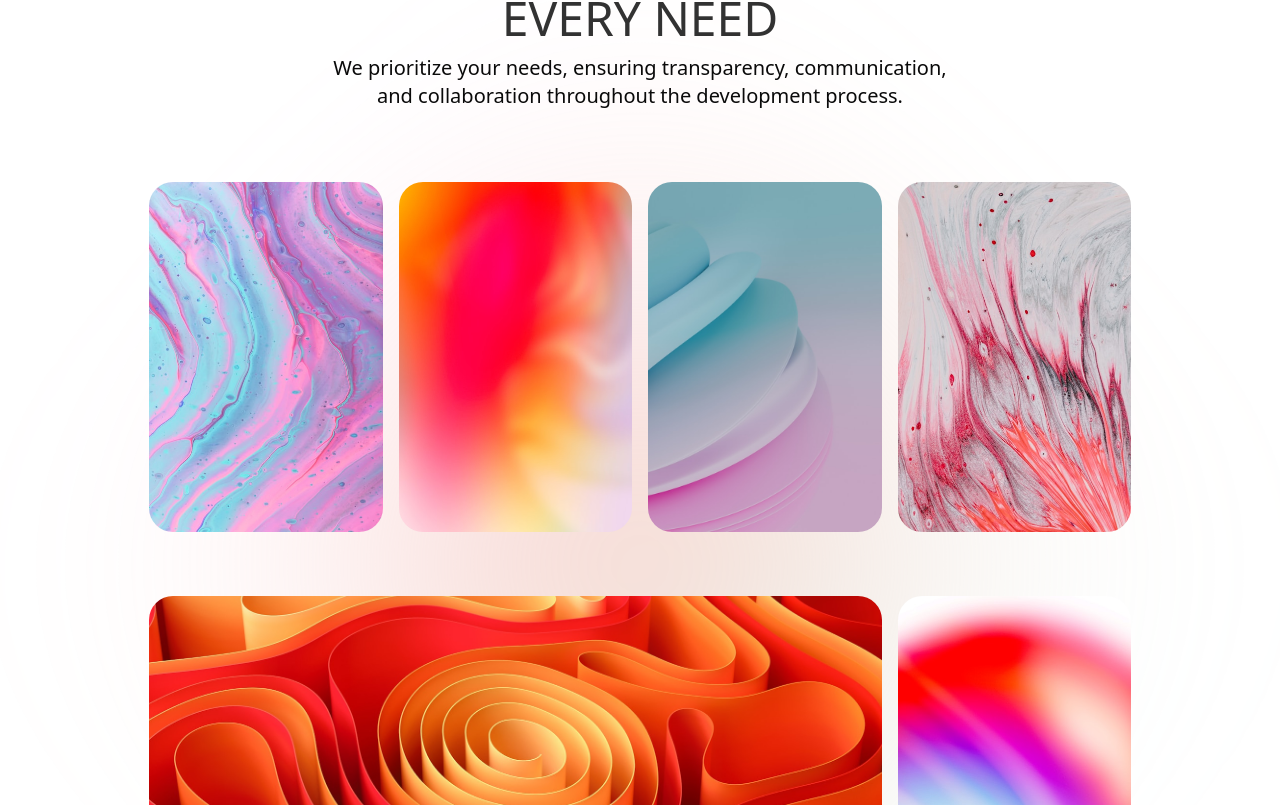
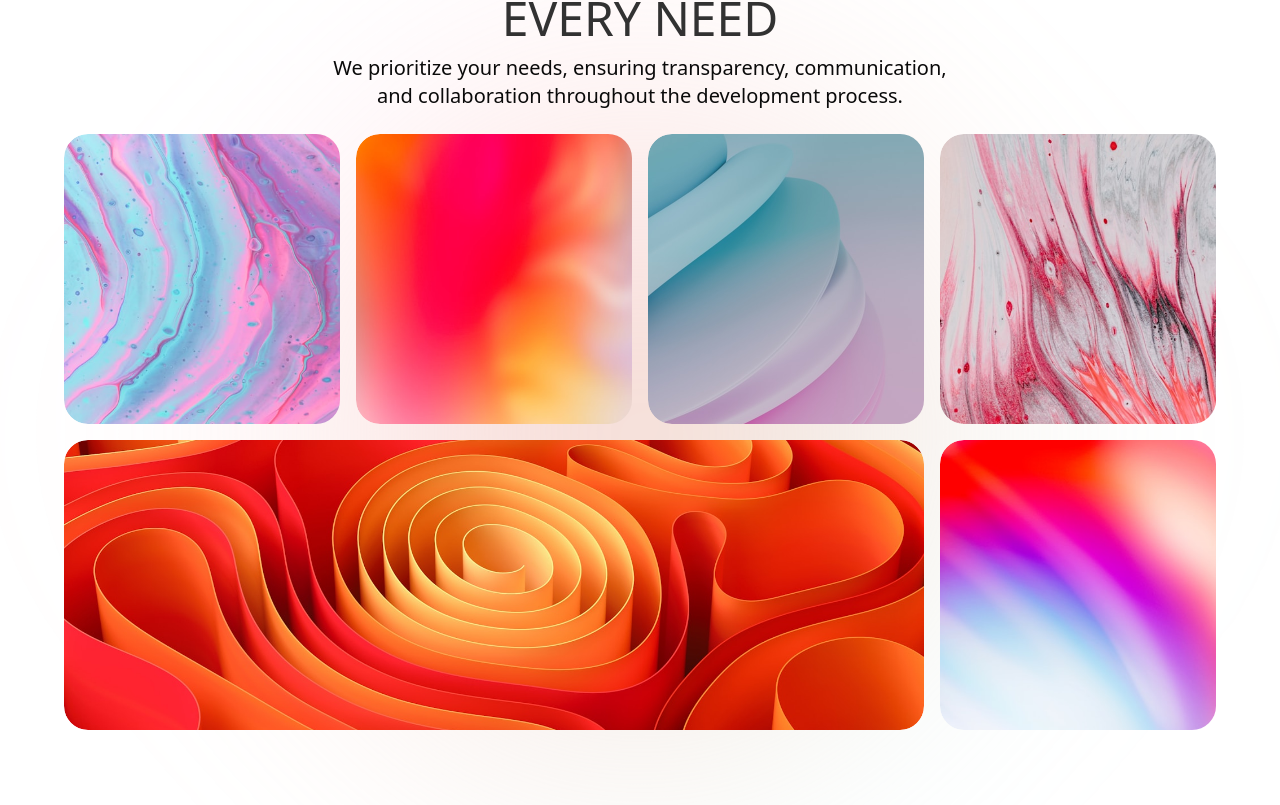
Before and after one commit to Maryammuhammadafzal/Software-house-Landing-page, a Next.js app: page / in a window 1280 px wide. Shown: the part 3435-4240 px from the top of the page. Built offline with nearby package versions, Linux system fonts and the light colour scheme.

Commit message:
created portfolio section

```diff
--- a/app/portfolio/app.tsx
+++ b/app/portfolio/app.tsx
@@ -26,7 +26,7 @@ const PortfolioPage = () => {
                 and collaboration throughout the development process.
               </p>
             </div>
-            <section className="p-6 flex justify-center items-center w-full h-full relative">
+            <section className=" flex justify-center items-center w-full h-full relative">
               <div className="w-full h-full absolute top-0 left-0 p-3 flex justify-center items-center -z-10">
                 <div className=" w-[400px] h-[400px] bg-gradient-to-r from-[#FB8FD7] via-[#FDB67F] to-[#8DECFF] blur-[151px] rotate-45 rounded-full "></div>
               </div>
@@ -35,7 +35,7 @@ const PortfolioPage = () => {
                   <Card
                     key={index}
                     className={`
-        w-full overflow-hidden rounded-xl bg-transparent border-none shadow-none
+        w-full overflow-hidden rounded-3xl bg-transparent p-0 border-none shadow-none
         ${
           index === 4
             ? "col-span-1 sm:col-span-2 md:col-span-2 lg:col-span-3"
@@ -43,11 +43,11 @@ const PortfolioPage = () => {
         }
       `}
                   >
-                    <CardContent className="w-auto p-0">
+                    <CardContent className=" p-0">
                       <img
                         src={src}
                         alt={`Gallery ${index + 1}`}
-                        className="w-full h-[350px] rounded-3xl object-cover hover:scale-105 transition-transform duration-300"
+                        className="w-full min-w-[300px] h-[290px] rounded-3xl object-cover hover:scale-110 transition-transform duration-300"
                       />
                     </CardContent>
                   </Card>
```
